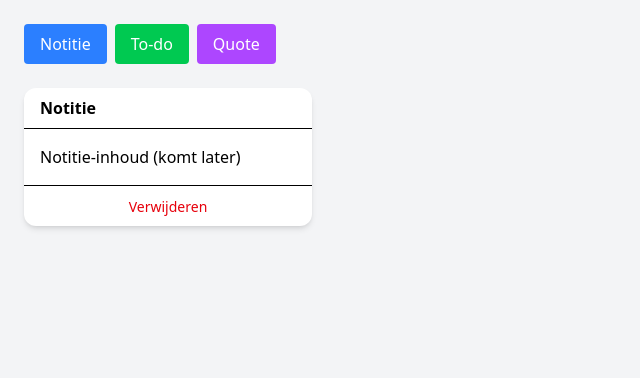
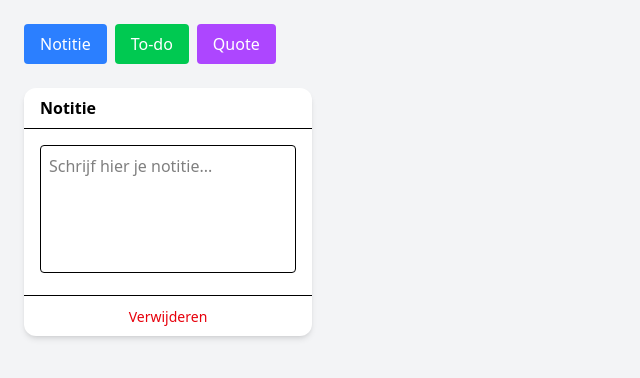
Before and after one commit to decoolesabri/innovatieproject-sabri, a React (Vite) app: page / in a window 1280 px wide. Both pictures are taken after a click on the button "Notitie". Shown: the top 378 px of the page, without its empty margins (0-640 px from the left). Built offline with nearby package versions, Linux system fonts and the light colour scheme.

Commit message:
Add NoteCard component with editable textarea
Introduces a new NoteCard component that provides a textarea for note input. Updates Board to use NoteCard for 'note' type cards, replacing the placeholder content.

```diff
--- a/src/components/Board.jsx
+++ b/src/components/Board.jsx
@@ -1,6 +1,8 @@
 import { useState } from "react";
 import BaseCard from "./Card/BaseCard";
 import CardPicker from "./CardPicker";
+
+import NoteCard from "./Card/NoteCard";
 
 export default function Board() {
     const [cards, setCards] = useState([]);
@@ -25,12 +27,10 @@ export default function Board() {
         switch (card.type) {
             case "note":
                 return (
-                    <BaseCard
-                        title="Notitie"
-                        onDelete={() => removeCard(card.id)}
-                    >
-                        <p>Notitie-inhoud (komt later)</p>
-                    </BaseCard>
+                    <NoteCard
+                    key={card.id}
+                    onDelete={() => removeCard(card.id)}
+                    />
                 );
 
             case "todo":
--- a/src/components/Card/NoteCard.jsx
+++ b/src/components/Card/NoteCard.jsx
@@ -0,0 +1,17 @@
+import { useState } from "react";
+import BaseCard from "./BaseCard";
+
+export default function NoteCard( { onDelete } ) {
+    const [text, setText] = useState("");
+
+    return (
+        <BaseCard title="Notitie" onDelete={onDelete}>
+            <textarea
+                value={text}
+                onChange={(e) => setText(e.target.value)}
+                placeholder="Schrijf hier je notitie..."
+                className="w-full h-32 p-2 border rounded resize-none"
+            />
+        </BaseCard>
+    );
+}
```
